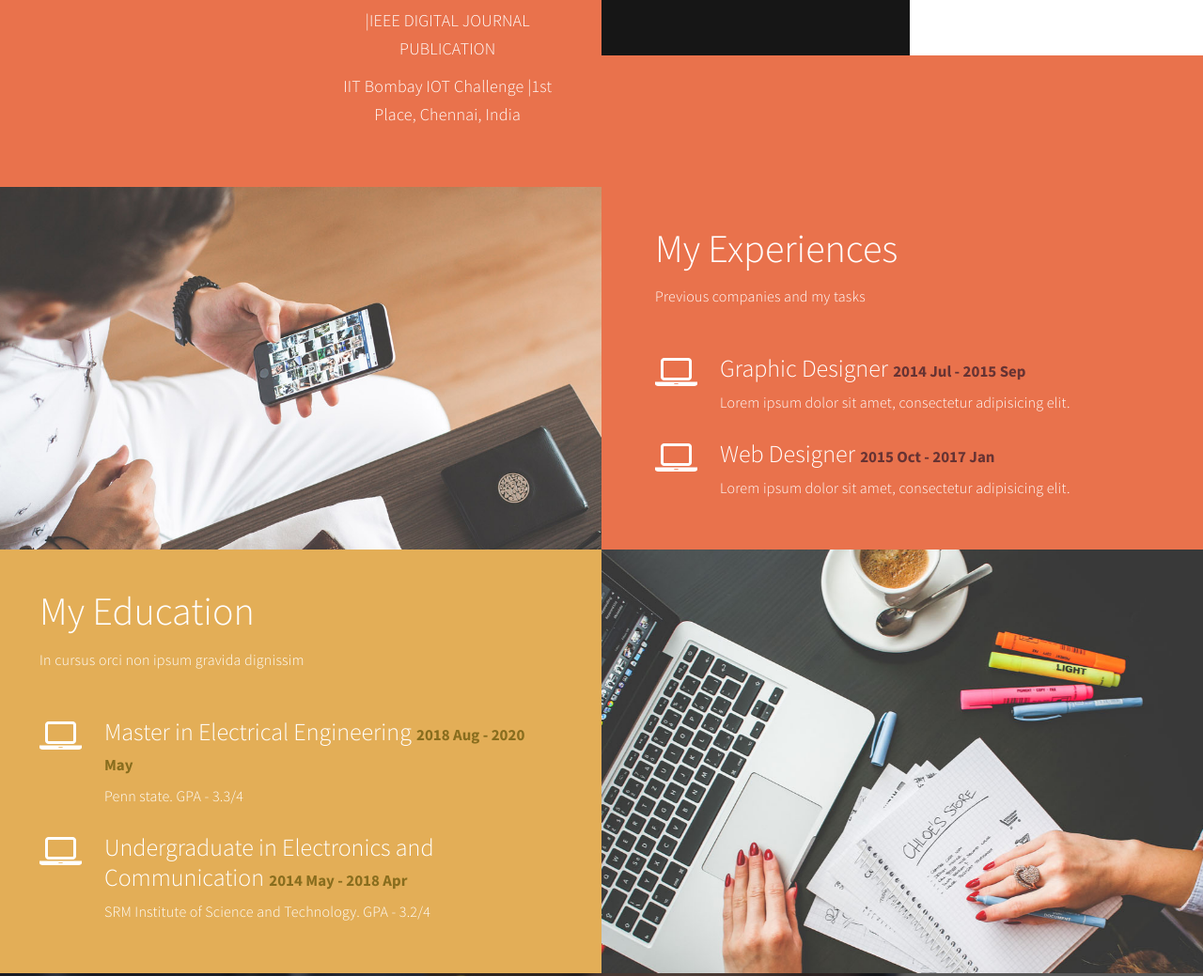
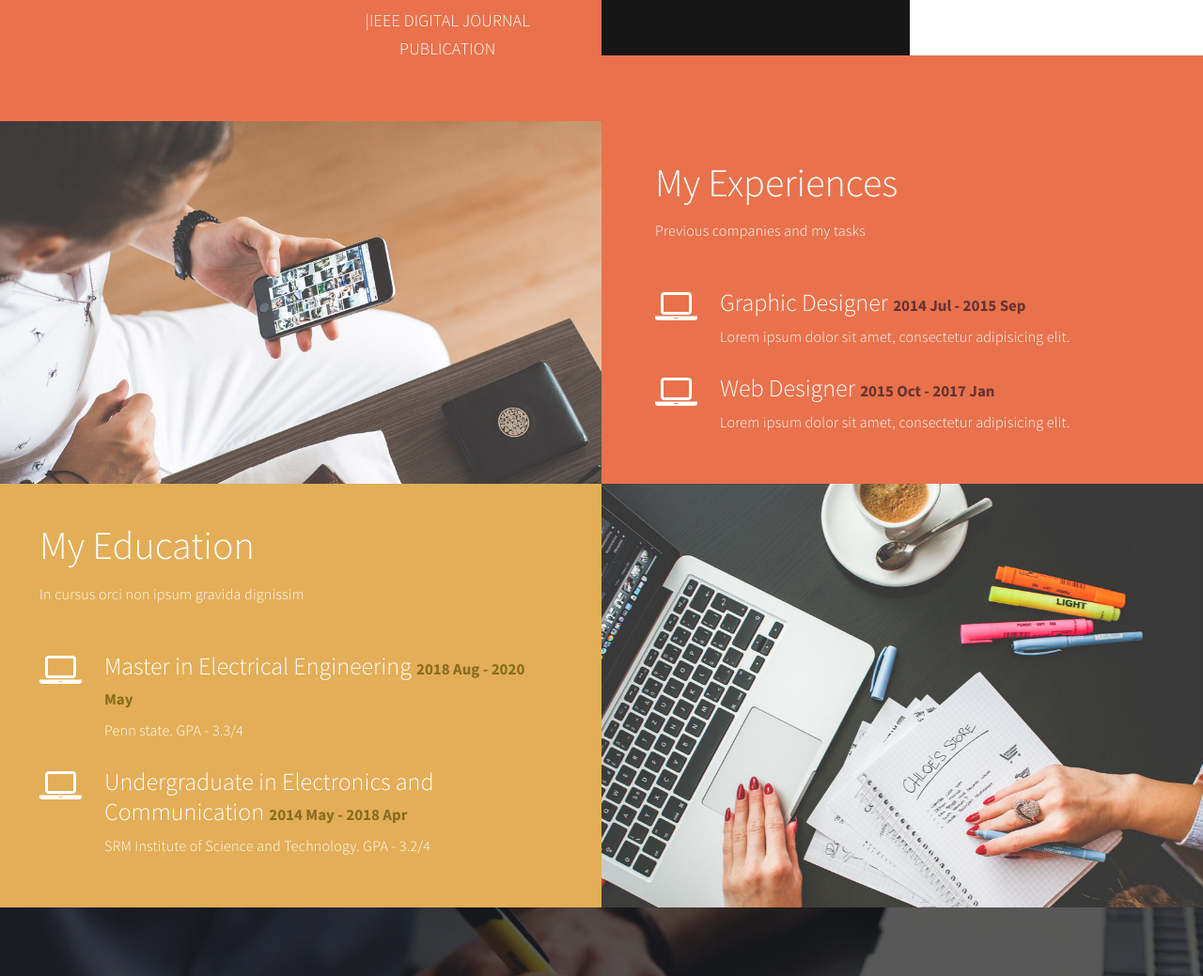
Before and after one commit to shashank1997/shashank.github.io, a plain HTML site: page index.html in a window 1280 px wide. Shown: the part 1449-2488 px from the top of the page at 94% size. Drawn offline with Linux system fonts and the light colour scheme.

Commit message:
Update index.html

```diff
--- a/index.html
+++ b/index.html
@@ -171,7 +171,6 @@
                          <h3>Awards</h3>
                          <p class="color-white">MINOR PROJECT EXPO |3rd PLACE, SRM UNIVERSITY</p>
                          <p class="color-white">SMART.WORK.ASSISTING.GEAR |IEEE DIGITAL JOURNAL PUBLICATION</p>
-                         <p class="color-white">IIT Bombay IOT Challenge |1st Place, Chennai, India</p>
                     </div>
                </div>
 
```
